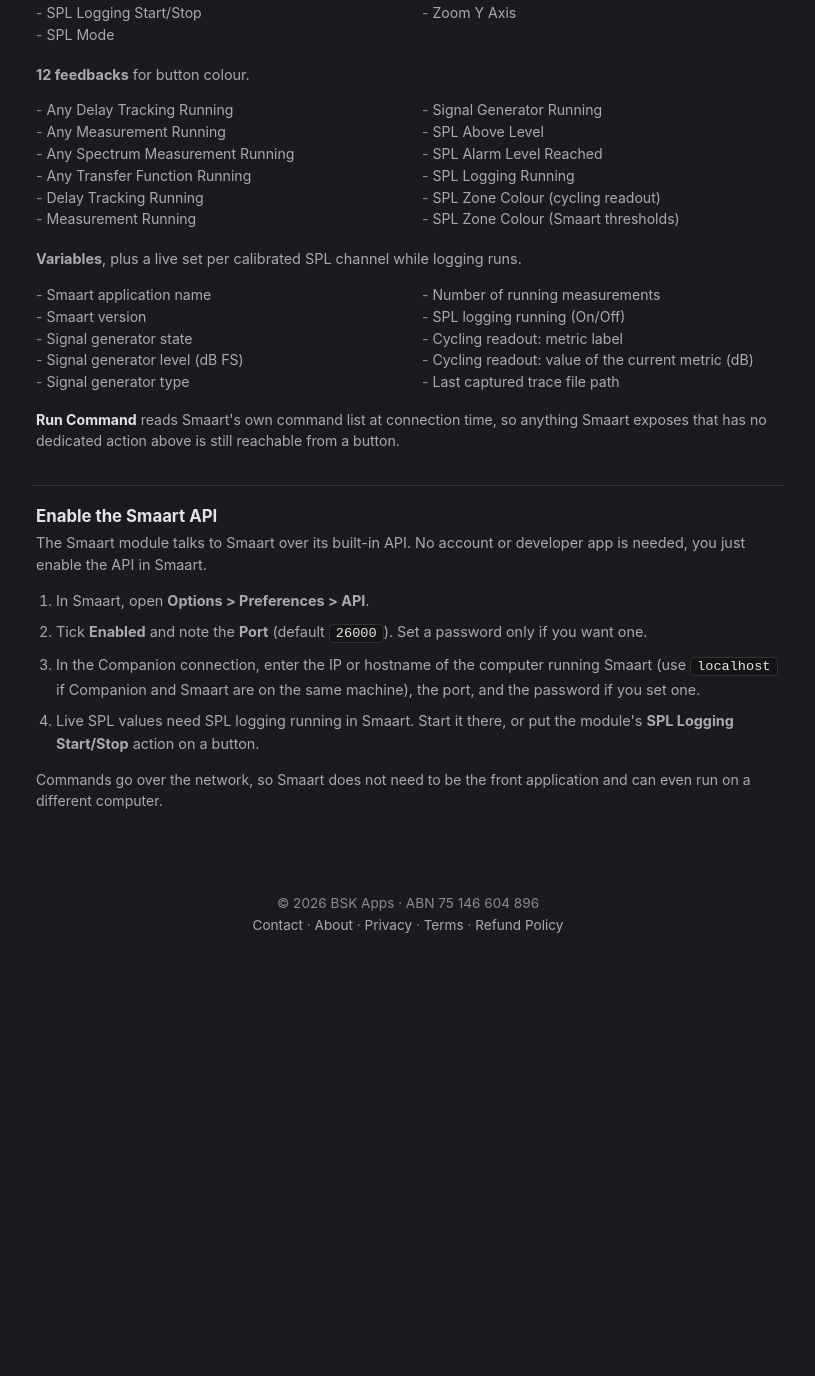
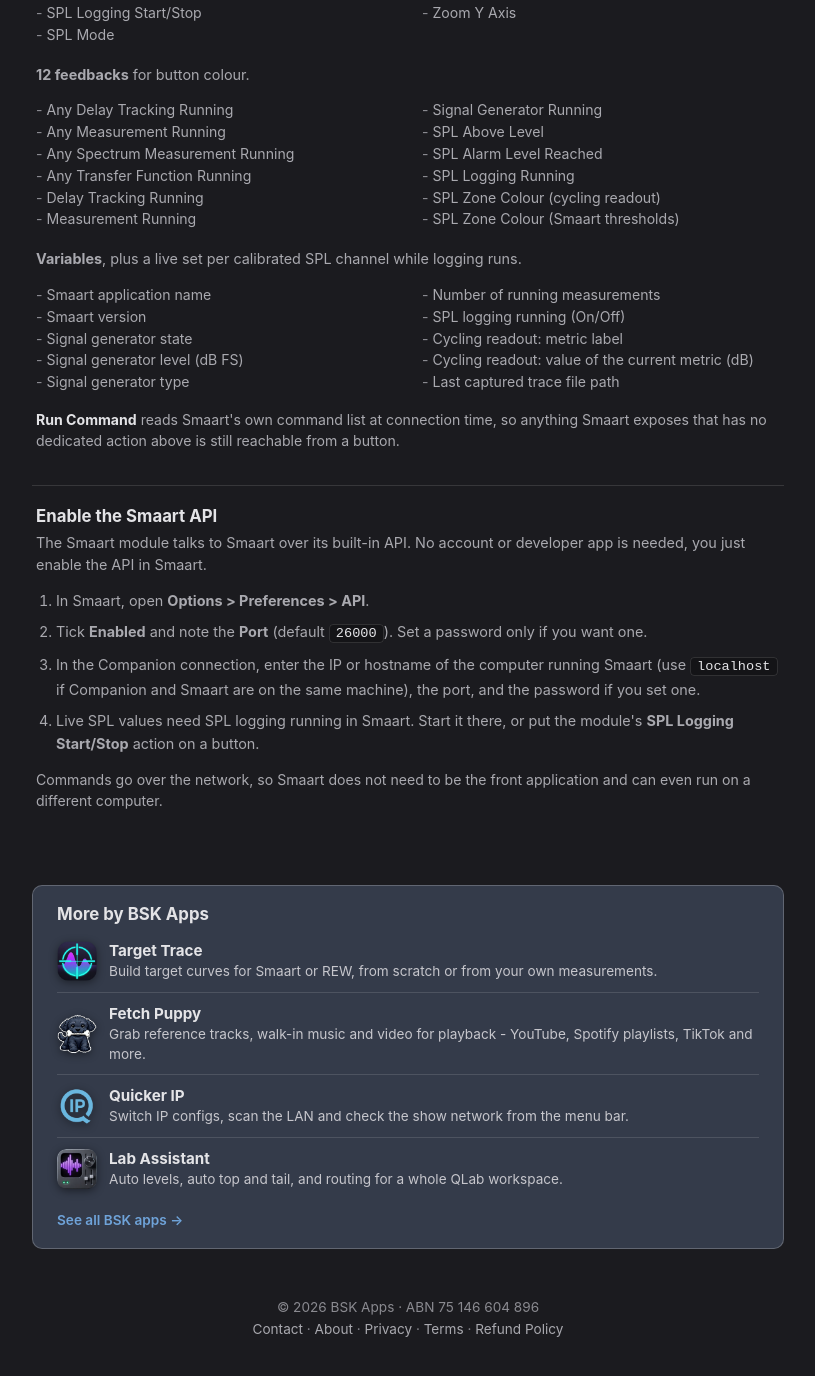
Before and after one commit to BSKapps/bskapps.github.io, a Jekyll site: the page tools/companion/index.html, which Jekyll copies as it is, in a window 1280 px wide and 1400 px high, scrolled down 7865 px. Shown: the top 1376 px of the window, without its empty margins (232-1047 px from the left). Built offline with Jekyll 4.4.1, drawn with Linux system fonts in a browser that asks for light colours; before the commit the page ends 8862 px from its top, so only the background shows below that; some of the changed text lies outside the part shown.

Commit message:
House ads on the free tool pages, lead with Fetch Puppy on REAPER, retitle Companion

```diff
--- a/css/site.css
+++ b/css/site.css
@@ -256,6 +256,17 @@
 .article-cta a.cta-link { display: inline-block; color: var(--brand); font-weight: 600; text-decoration: none; font-size: 0.95rem; }
 .article-cta a.cta-link:hover { color: var(--brand-bright); }
 
+.house-ads { margin: 40px 0 8px; padding: 18px 24px 20px; background: var(--card); border: 1px solid var(--border-strong); border-radius: 10px; }
+.house-ads h3 { color: var(--heading); font-size: 1.05rem; margin: 0 0 6px; }
+.promo-row { display: flex; align-items: center; gap: 12px; padding: 10px 0; text-decoration: none; color: var(--text); }
+.promo-row + .promo-row { border-top: 1px solid var(--border); }
+.promo-row img { width: 40px; height: 40px; border-radius: 9px; flex: 0 0 auto; filter: drop-shadow(0 2px 4px rgba(0,0,0,0.45)); }
+.promo-text { font-size: 0.85rem; line-height: 1.45; color: var(--text-on-card); }
+.promo-text b { display: block; font-size: 0.95rem; color: var(--text); }
+.promo-row:hover .promo-text b { color: var(--brand-bright); }
+.promo-all { margin: 12px 0 0; font-size: 0.85rem; }
+.promo-all a { color: var(--brand); text-decoration: none; font-weight: 600; }
+
 .section-title { font-size: 1.3rem; font-weight: 600; color: var(--heading); margin-bottom: 8px; }
 .section-desc { color: var(--text-muted); font-size: 0.95rem; margin-bottom: 24px; line-height: 1.5; }
 .script-card {
--- a/tools/companion/index.html
+++ b/tools/companion/index.html
@@ -3,11 +3,11 @@
 <head>
     <meta charset="UTF-8">
     <meta name="viewport" content="width=device-width, initial-scale=1.0">
-    <title>Companion Modules - BSK Apps</title>
-    <meta name="description" content="Open source Bitfocus Companion modules from BSK Apps. Free, MIT licensed, with manual install instructions for Companion 3+.">
+    <title>BSK Companion Modules - Spotify and Smaart for Bitfocus Companion</title>
+    <meta name="description" content="BSK Companion modules for Bitfocus Companion: BSK Spotify and BSK Smaart. Free, open source, MIT licensed, with install instructions for Companion 3+.">
     <link rel="icon" type="image/png" href="/favicon.png">
     <link rel="apple-touch-icon" href="/images/favicon-180.png">
-    <meta property="og:title" content="Companion Modules - BSK Apps">
+    <meta property="og:title" content="BSK Companion Modules - Spotify and Smaart for Bitfocus Companion">
     <meta property="og:description" content="Open source Bitfocus Companion modules from BSK Apps. Free, MIT licensed.">
     <meta property="og:image" content="https://bskapps.com/images/bsk-logo.png">
     <meta property="og:url" content="https://bskapps.com/tools/companion/">
@@ -18,7 +18,7 @@
 <body>
     <div class="container">
         <a class="back" href="/tools">&larr; Free Tools</a>
-        <h1>Companion Modules</h1>
+        <h1>BSK Companion Modules</h1>
         <p class="tagline">Open source Bitfocus Companion modules. Free, MIT licensed.</p>
 
         <p class="section-desc">Two modules for Bitfocus Companion 4+: full Spotify control, and Rational Acoustics Smaart control with live SPL. Both install the same way - import the module package, then follow its short setup below.</p>
@@ -148,6 +148,27 @@
             <p class="note-line" style="margin-top:14px;">Commands go over the network, so Smaart does not need to be the front application and can even run on a different computer.</p>
         </div>
 
+        <div class="house-ads">
+            <h3>More by BSK Apps</h3>
+            <a class="promo-row" href="/targettrace/">
+                <img src="/images/targettrace-icon.png" alt="" width="40" height="40">
+                <span class="promo-text"><b>Target Trace</b>Build target curves for Smaart or REW, from scratch or from your own measurements.</span>
+            </a>
+            <a class="promo-row" href="/fetchpuppy/">
+                <img src="/images/fetchpuppy-icon.png" alt="" width="40" height="40">
+                <span class="promo-text"><b>Fetch Puppy</b>Grab reference tracks, walk-in music and video for playback - YouTube, Spotify playlists, TikTok and more.</span>
+            </a>
+            <a class="promo-row" href="/quickerip/">
+                <img src="/images/quickip-icon.png" alt="" width="40" height="40">
+                <span class="promo-text"><b>Quicker IP</b>Switch IP configs, scan the LAN and check the show network from the menu bar.</span>
+            </a>
+            <a class="promo-row" href="/labassistant/">
+                <img src="/images/labassistant-icon.png" alt="" width="40" height="40">
+                <span class="promo-text"><b>Lab Assistant</b>Auto levels, auto top and tail, and routing for a whole QLab workspace.</span>
+            </a>
+            <p class="promo-all"><a href="/">See all BSK apps &rarr;</a></p>
+        </div>
+
         <footer>
             <p>&copy; 2026 BSK Apps &middot; ABN 75 146 604 896</p>
             <p><a href="/contact">Contact</a> &middot; <a href="/about">About</a> &middot; <a href="/privacy">Privacy</a> &middot; <a href="/terms">Terms</a> &middot; <a href="/refund">Refund Policy</a></p>
```
Also changed, not shown: tools/index.html (+25 -0 lines), tools/reaper/index.html (+21 -0 lines).
